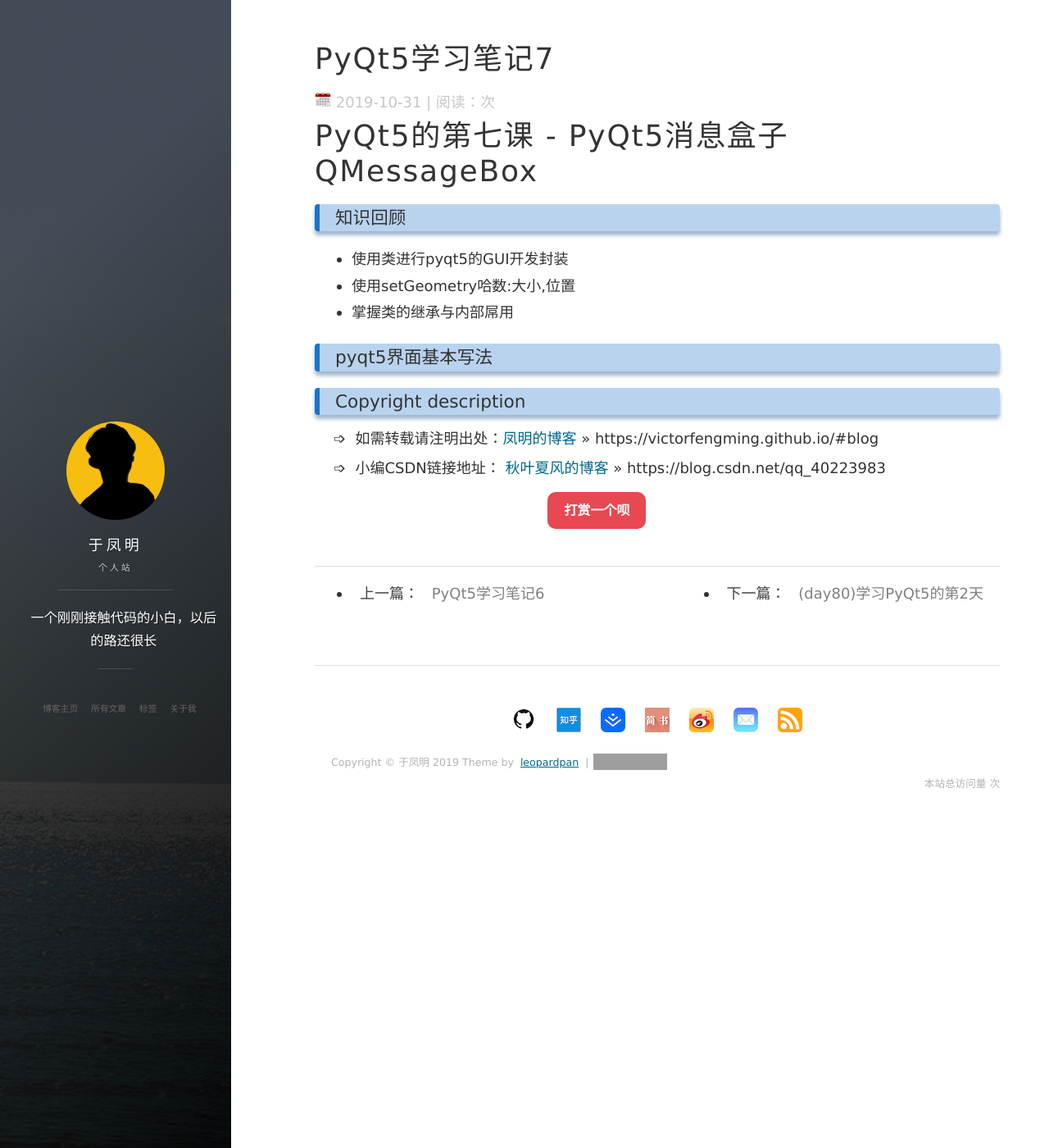
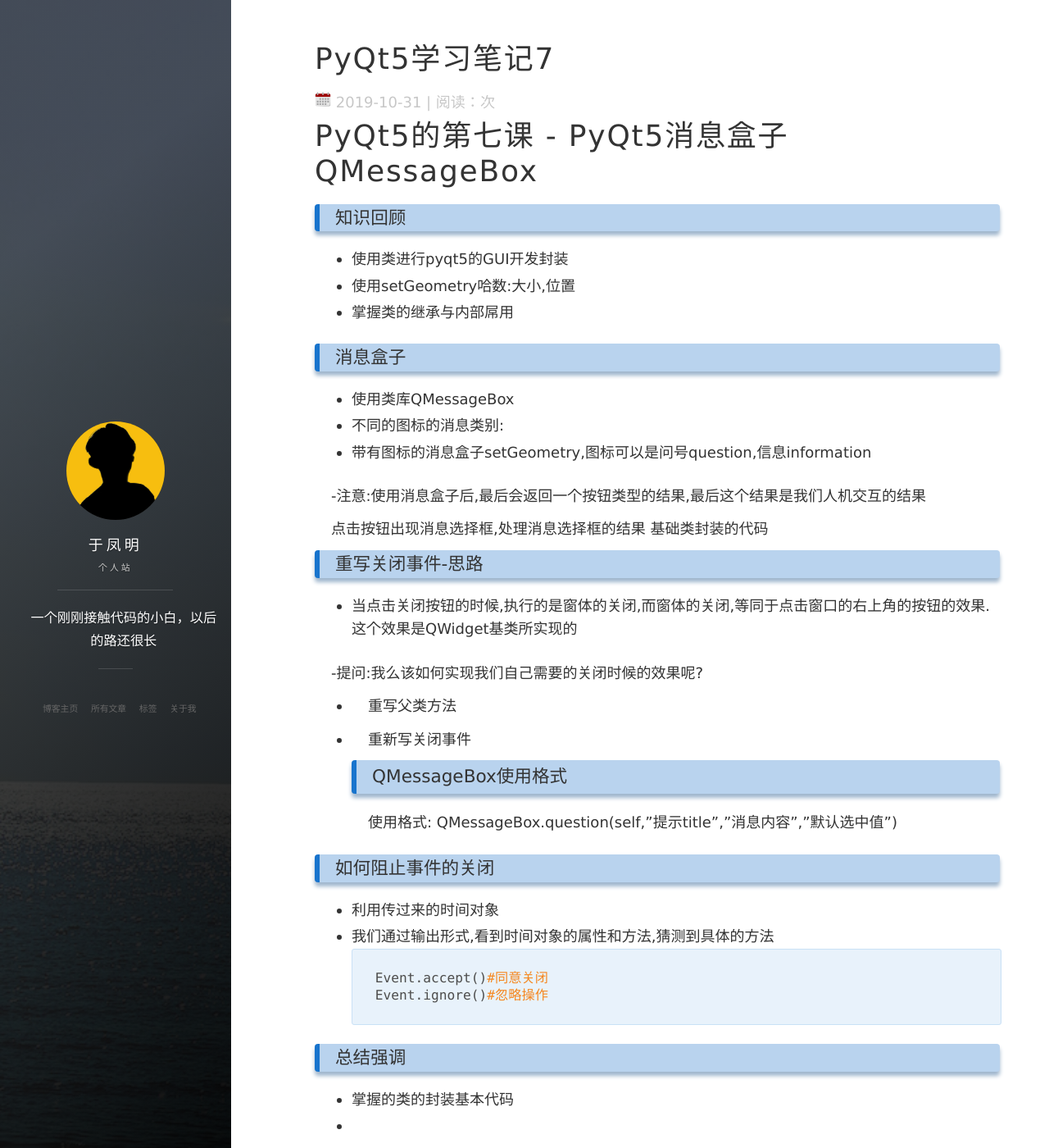
Before and after one commit to victorfengming/victorfengming.github.io.leopardpan, a Jekyll site: the page built from _posts/python/pyqt5/note/2019-10-31-pyqt5-note7.markdown, in a window 1280 px wide and 1400 px high. Shown: the whole window at 82% size. Built offline with Jekyll 4.4.1, drawn with Linux system fonts in a browser that asks for light colours; nearby versions of some CDN libraries; comment, search, counter and statistics services are not loaded; grey boxes are pictures that could not be loaded.

Commit message:
PyQt5的第七课 - PyQt5消息盒子

````diff
--- a/_posts/python/pyqt5/note/2019-10-31-pyqt5-note7.markdown
+++ b/_posts/python/pyqt5/note/2019-10-31-pyqt5-note7.markdown
@@ -14,4 +14,36 @@
 - 使用setGeometry哈数:大小,位置
 - 掌握类的继承与内部屌用
 
-### pyqt5界面基本写法
+
+### 消息盒子
+- 使用类库QMessageBox
+- 不同的图标的消息类别:
+- 带有图标的消息盒子setGeometry,图标可以是问号question,信息information
+
+-注意:使用消息盒子后,最后会返回一个按钮类型的结果,最后这个结果是我们人机交互的结果
+
+点击按钮出现消息选择框,处理消息选择框的结果
+基础类封装的代码
+### 重写关闭事件-思路
+- 当点击关闭按钮的时候,执行的是窗体的关闭,而窗体的关闭,等同于点击窗口的右上角的按钮的效果.这个效果是QWidget基类所实现的
+
+-提问:我么该如何实现我们自己需要的关闭时候的效果呢?
+
+- 重写父类方法
+
+- 重新写关闭事件
+### QMessageBox使用格式
+使用格式:
+QMessageBox.question(self,"提示title","消息内容","默认选中值")
+
+### 如何阻止事件的关闭
+- 利用传过来的时间对象
+- 我们通过输出形式,看到时间对象的属性和方法,猜测到具体的方法
+```python
+Event.accept()#同意关闭
+Event.ignore()#忽略操作
+```
+
+### 总结强调
+- 掌握的类的封装基本代码
+-
````
Also changed, not shown: _posts/daily/November/2019-11-01-day80.md (+3 -0 lines), _posts/ide/2019-08-16-notepad-run-python.markdown (renamed from _posts/python/2019-08-16-notepad-run-python.markdown).
